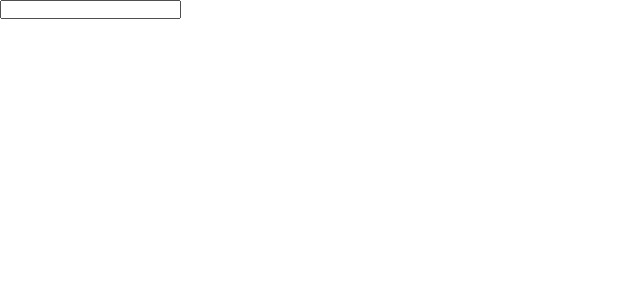
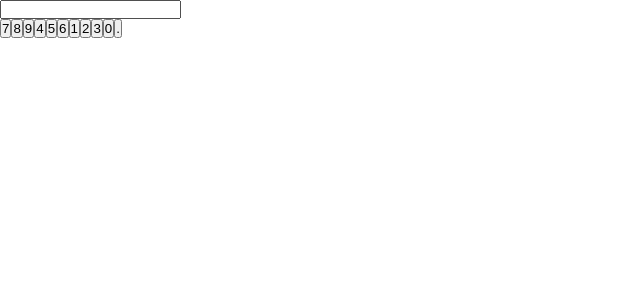
Before and after one commit to Caren-Koroeny/Math-Magician, a React (Create React App) app: page / in a window 1280 px wide. Shown: the top 300 px of the page, without its empty margins (0-640 px from the left). Built offline with nearby package versions, Linux system fonts and the light colour scheme.

Commit message:
add numberic

```diff
--- a/src/components/NumbersKeys.js
+++ b/src/components/NumbersKeys.js
@@ -13,7 +13,19 @@ class NumbersKeys extends Component {
 
   render() {
     return (
-      <div />
+      <div className="allNumbers">
+        <button type="button" className="btn btn-primary">7</button>
+        <button type="button" className="btn btn-primary">8</button>
+        <button type="button" className="btn btn-primary">9</button>
+        <button type="button" className="btn btn-primary">4</button>
+        <button type="button" className="btn btn-primary">5</button>
+        <button type="button" className="btn btn-primary">6</button>
+        <button type="button" className="btn btn-primary">1</button>
+        <button type="button" className="btn btn-primary">2</button>
+        <button type="button" className="btn btn-primary">3</button>
+        <button type="button" className="btn btn-primary col-span-2">0</button>
+        <button type="button" className="btn btn-primary">.</button>
+      </div>
     );
   }
 }
```
